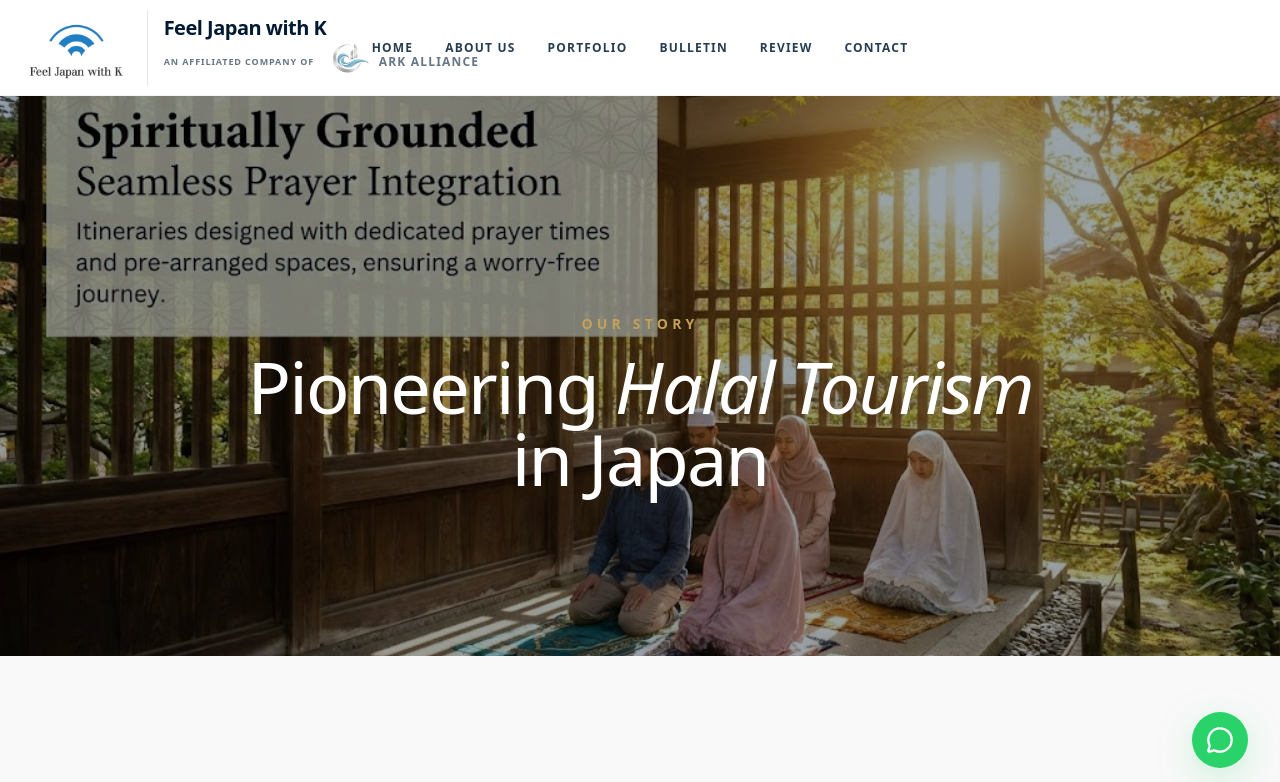
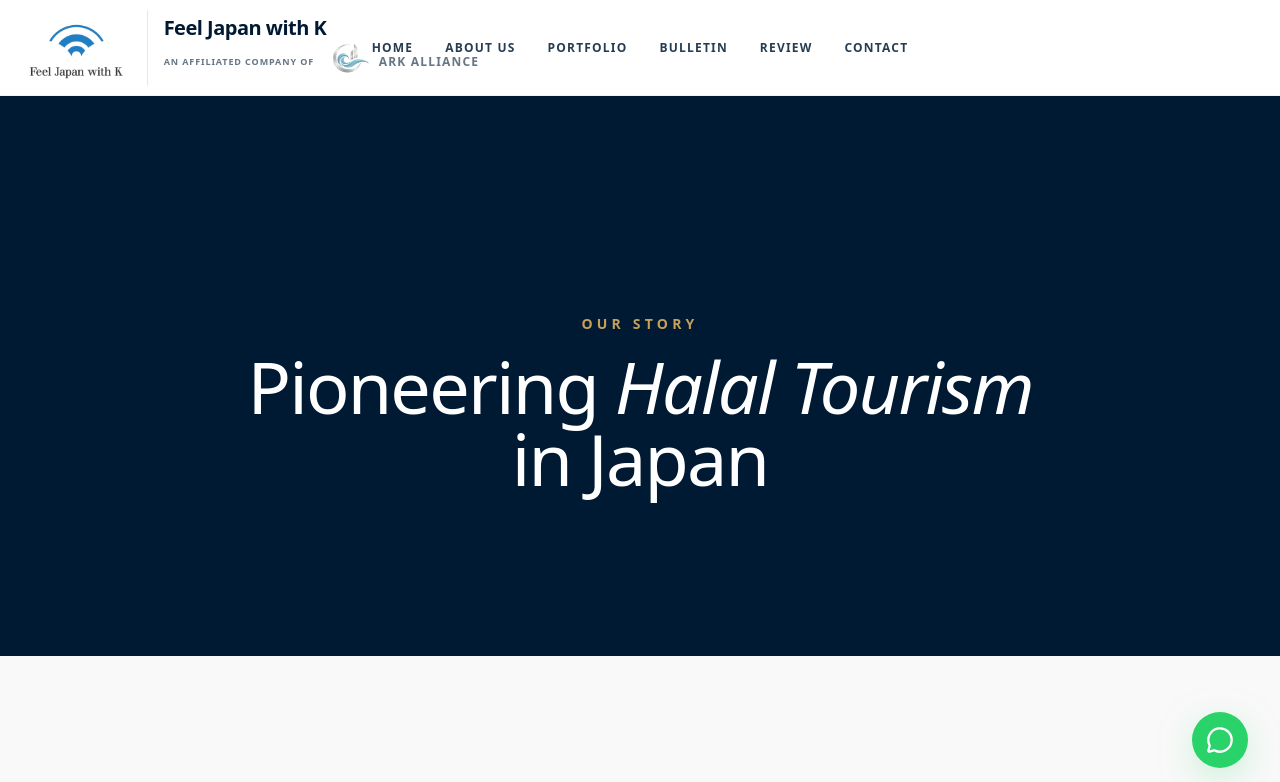
Before and after one commit to Pintarweb/feel_japan, a Next.js app: page /about in a window 1280 px wide. Shown: the top 782 px of the page. Built offline with nearby package versions, Linux system fonts and the light colour scheme; no server answers; a web font is replaced by a local one.

Commit message:
Remove hero image from About page for now

```diff
--- a/app/about/page.tsx
+++ b/app/about/page.tsx
@@ -9,16 +9,7 @@ export default function AboutPage() {
 
             {/* Hero Section */}
             <section className="relative h-[60vh] md:h-[70vh] flex items-center justify-center overflow-hidden">
-                <div className="absolute inset-0 z-0">
-                    <Image
-                        src="/hero_faith.jpeg"
-                        alt="About Feel Japan"
-                        fill
-                        className="object-cover object-center"
-                        priority
-                    />
-                    <div className="absolute inset-0 bg-midnight-navy/40 mix-blend-multiply"></div>
-                </div>
+                <div className="absolute inset-0 z-0 bg-midnight-navy"></div>
 
                 <div className="relative z-10 text-center px-6 max-w-4xl mx-auto mt-20">
                     <span className="text-brushed-gold text-xs md:text-sm font-bold uppercase tracking-[0.3em] mb-4 block animate-in fade-in slide-in-from-bottom-4 duration-700">
```
